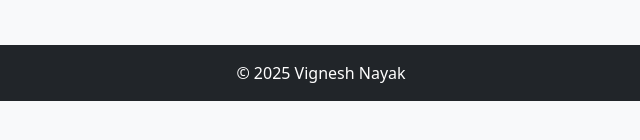
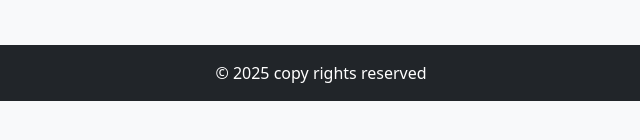
Before and after one commit to vigneshnayak31/vigneshnayak31.github.io, a plain HTML site: page about.html in a window 1280 px wide. Shown: the part 606-746 px from the top of the page, 319-959 px from the left. Drawn offline with nearby package versions, Linux system fonts and the light colour scheme.

Commit message:
Update about.html

```diff
--- a/about.html
+++ b/about.html
@@ -72,7 +72,7 @@
 
   <!-- Footer -->
   <footer class="bg-dark text-white text-center py-3 mt-5">
-    © 2025 Vignesh Nayak
+    © 2025 copy rights reserved
   </footer>
 
   <script src="https://cdn.jsdelivr.net/npm/bootstrap@5.3.0/dist/js/bootstrap.bundle.min.js"></script>
```
